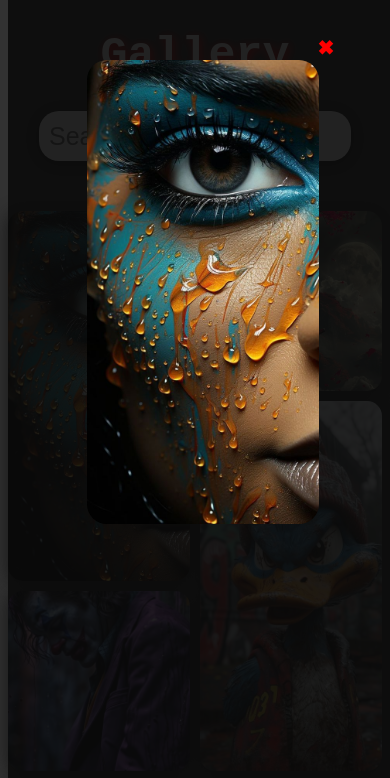
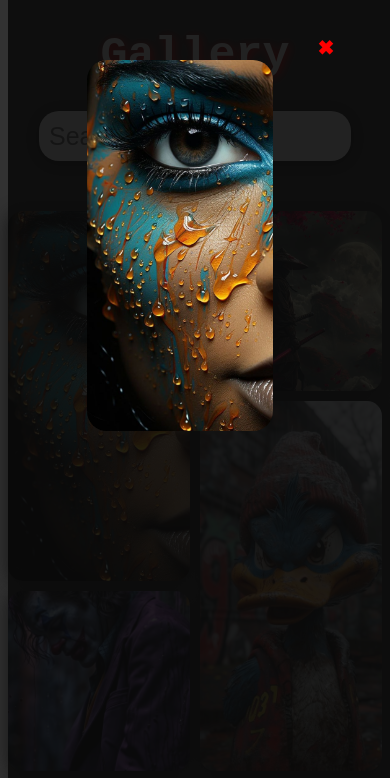
Before and after one commit to Twigstin/Masonry-Gallery-App, a plain HTML site: page index.html in a window 390 px wide. Both pictures are taken after a click on the element 99 px from the left and 396 px from the top of the page. Shown: the top 778 px of the page. Drawn offline with Linux system fonts and the light colour scheme.

Commit message:
Update gallery.css

```diff
--- a/gallery.css
+++ b/gallery.css
@@ -151,6 +151,12 @@ main {
         min-width: 70%;
         max-width: 80%;
     }
+    .fullImage #fullScreenImage {
+        min-height: 70%;
+        max-height: 80%;
+        min-width: 70%;
+        max-width: 80%;
+    }
 }
 
 @media only screen and (max-width: 550px) {
```
